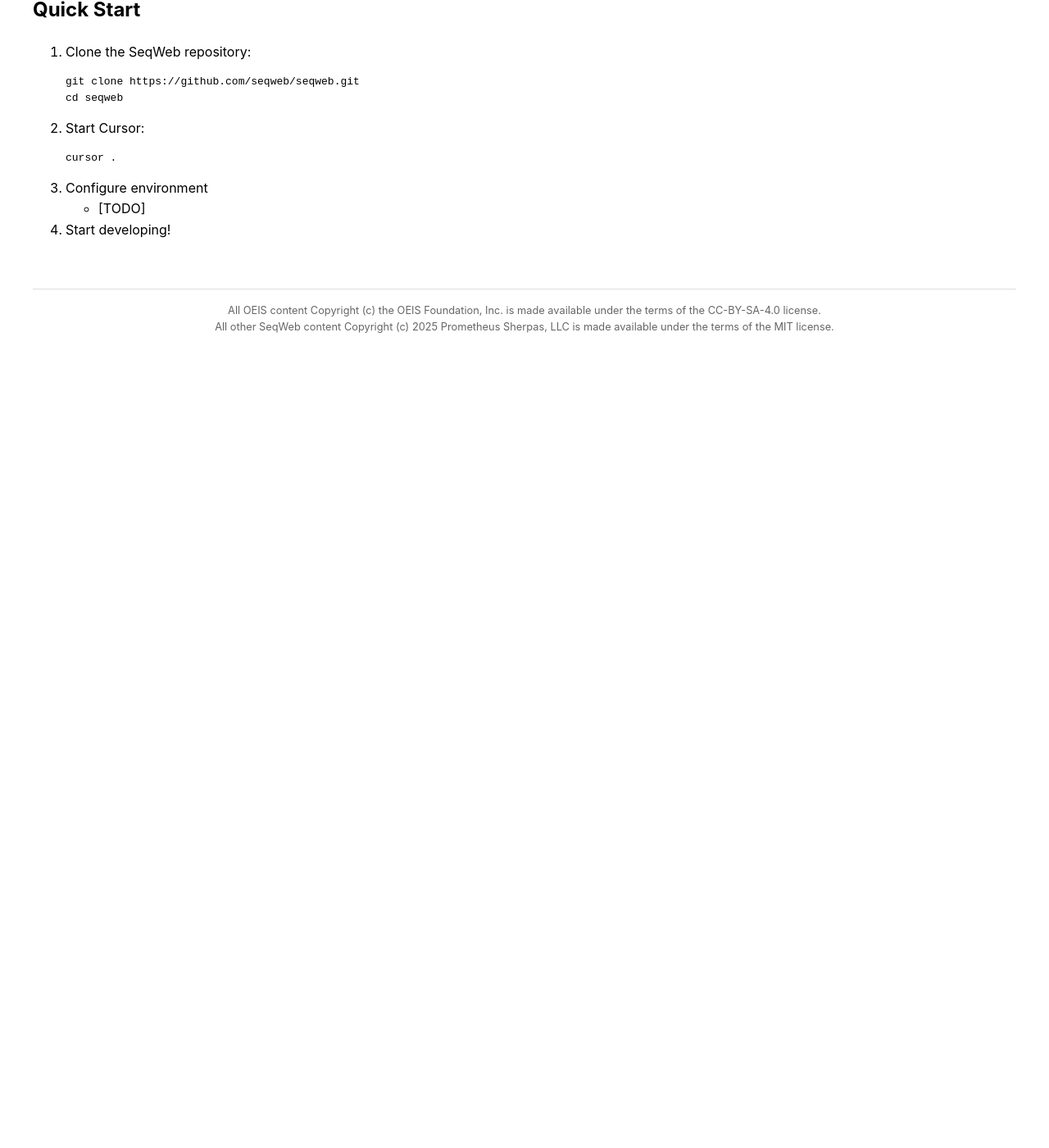
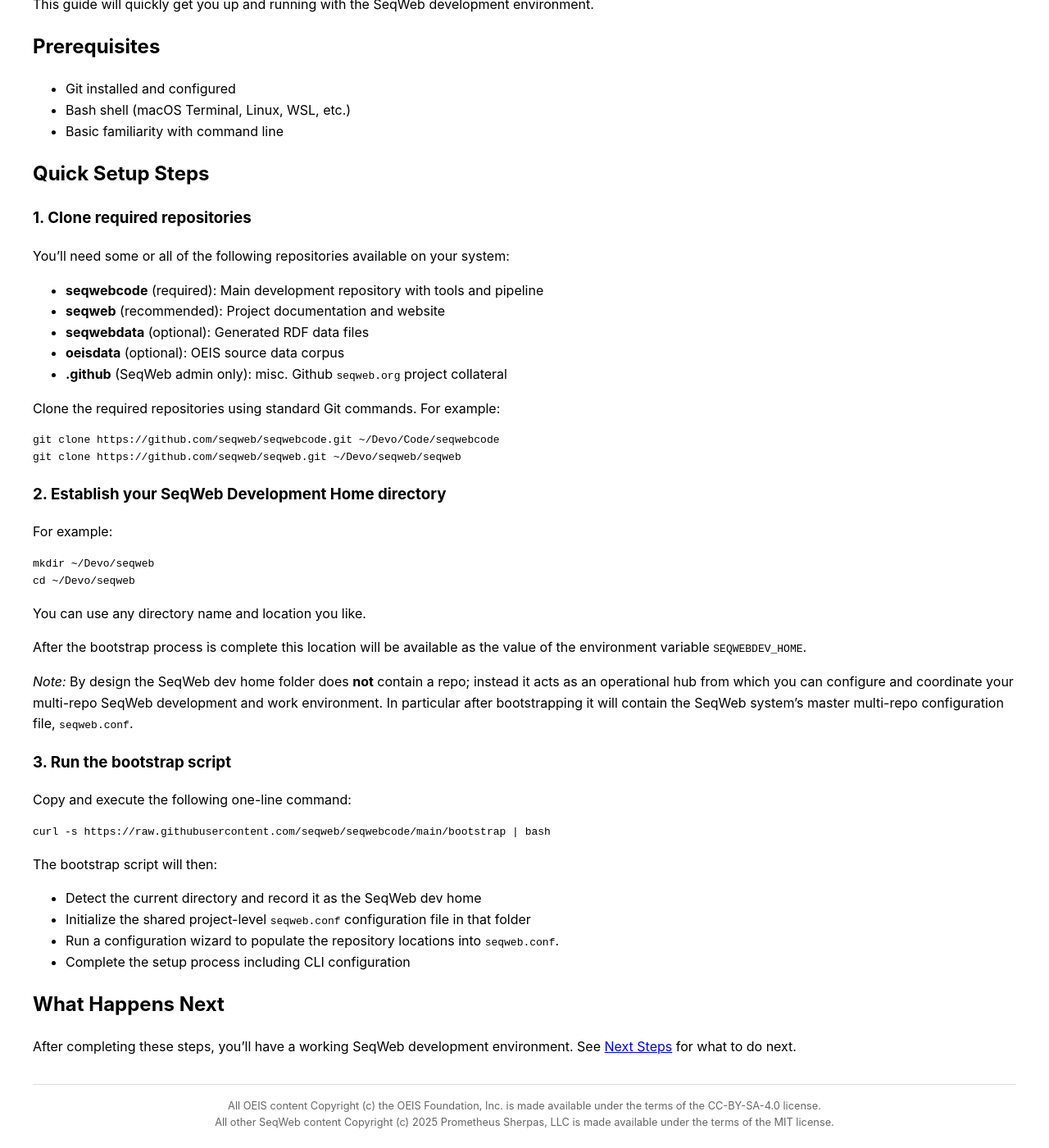
Before and after one commit to seqweb/seqweb, a Jekyll site: the page built from docs/quickstart.md, in a window 1280 px wide and 1400 px high, scrolled down 198 px. Shown: the whole window at 82% size. Built offline with Jekyll 4.4.1, drawn with Linux system fonts in a browser that asks for light colours; our own code applies the rules of GitHub Pages for plain Markdown files; before the commit the page ends 900 px from its top, so only the background shows below that; some of the changed text lies outside the part shown.

Commit message:
Refactor quickstart to new bootstrap-based flow with repo-first approach

````diff
--- a/docs/quickstart.md
+++ b/docs/quickstart.md
@@ -1,19 +1,60 @@
 # SeqWeb Developer Quickstart
 
-## Quick Start
+This guide will quickly get you up and running with the SeqWeb development environment.
 
-1. Clone the SeqWeb repository:
-   ```bash
-   git clone https://github.com/seqweb/seqweb.git
-   cd seqweb
-   ```
+## Prerequisites
 
-2. Start Cursor:
-   ```bash
-   cursor .
-   ```
+- Git installed and configured
+- Bash shell (macOS Terminal, Linux, WSL, etc.)
+- Basic familiarity with command line
 
-3. Configure environment
-- [TODO]
+## Quick Setup Steps
 
-4. Start developing!
+### 1. Clone required repositories
+
+You'll need some or all of the following repositories available on your system:
+
+- **seqwebcode** (required): Main development repository with tools and pipeline
+- **seqweb** (recommended): Project documentation and website
+- **seqwebdata** (optional): Generated RDF data files
+- **oeisdata** (optional): OEIS source data corpus
+- **.github** (SeqWeb admin only): misc. Github `seqweb.org` project collateral
+
+Clone the required repositories using standard Git commands. For example:
+
+```bash
+git clone https://github.com/seqweb/seqwebcode.git ~/Devo/Code/seqwebcode
+git clone https://github.com/seqweb/seqweb.git ~/Devo/seqweb/seqweb
+```
+
+### 2. Establish your SeqWeb Development Home directory
+
+For example:
+```bash
+mkdir ~/Devo/seqweb
+cd ~/Devo/seqweb
+```
+
+You can use any directory name and location you like.
+
+After the bootstrap process is complete this location will be available as the value of the environment variable `SEQWEBDEV_HOME`.
+
+_Note:_ By design the SeqWeb dev home folder does **not** contain a repo; instead it acts as an operational hub from which you can configure and coordinate your multi-repo SeqWeb development and work environment.  In particular after bootstrapping it will contain the SeqWeb system's master multi-repo configuration file, `seqweb.conf`.
+
+### 3. Run the **bootstrap** script
+
+Copy and execute the following one-line command:
+
+```bash
+curl -s https://raw.githubusercontent.com/seqweb/seqwebcode/main/bootstrap | bash
+```
+
+The bootstrap script will then:
+- Detect the current directory and record it as the SeqWeb dev home
+- Initialize the shared project-level `seqweb.conf` configuration file in that folder
+- Run a configuration wizard to populate the repository locations into `seqweb.conf`.
+- Complete the setup process including CLI configuration
+
+## What Happens Next
+
+After completing these steps, you'll have a working SeqWeb development environment. See [Next Steps](next_steps.md) for what to do next.
````
Also changed, not shown: _dev/SeqWebDev Onboarding.md (added, +39 -0 lines), _dev/new_quickstart_plan.md (added, +225 -0 lines), docs/next_steps.md (added, +63 -0 lines), 1 other file.
